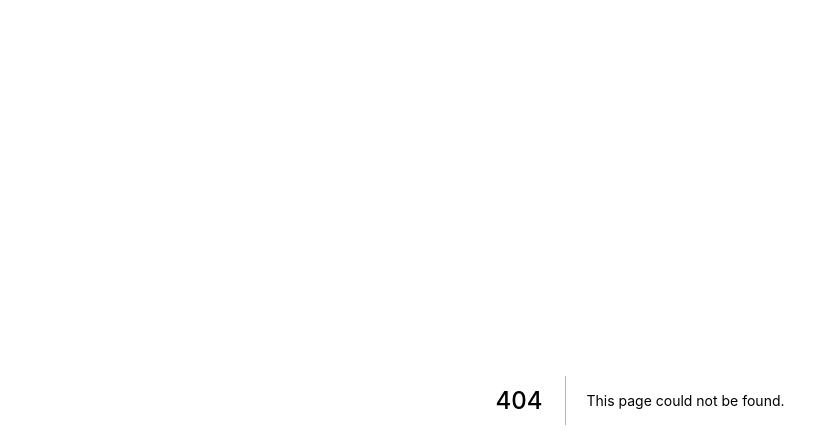
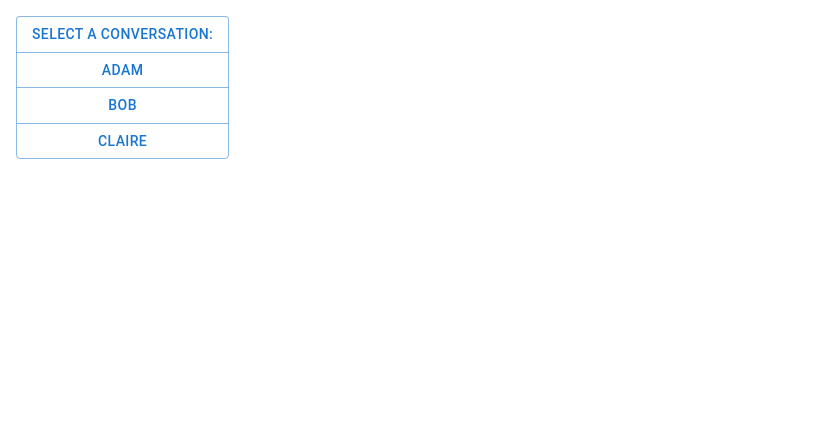
Before and after one commit to bhbyun1/client-server-instant-messenger, a Next.js app in the folder frontend/: page /components/ConversationPanel in a window 1280 px wide. Before the commit this address had no page. Shown: the top 448 px of the page, without its empty margins (0-831 px from the left). Built offline with nearby package versions, Linux system fonts and the light colour scheme.

Commit message:
feat(messaging): conversation panel component

```diff
--- /dev/null
+++ b/frontend/src/pages/components/ConversationPanel.jsx
@@ -0,0 +1,35 @@
+import { Box, ButtonGroup, Button } from "@mui/material";
+import React from "react";
+import styles from '../../styles.module.css';
+import createMuiTheme from "@mui/material/styles";
+
+export class ConversationPanel extends React.Component {
+    constructor() {
+        super();
+        this.conversations = [
+            <Button key="0">Select a Conversation:</Button>,
+            <Button key="1">Adam</Button>,
+            <Button key="2">Bob</Button>,
+            <Button key="3">Claire</Button>,
+          ];
+    }
+
+    render() {
+        return(
+            <Box sx={{
+                display: 'flex',
+                '& > *': {
+                    m: 1,},
+            }}>
+                <ButtonGroup
+                orientation="vertical"
+                aria-label="vertical outlined button group"
+                >
+                    {this.conversations}
+                </ButtonGroup>
+            </Box>
+        )
+    }
+};
+
+export default ConversationPanel;
--- a/frontend/src/pages/components/WebSocketCall.jsx
+++ b/frontend/src/pages/components/WebSocketCall.jsx
@@ -1,5 +1,5 @@
 import { useEffect, useState } from "react";
-import Container from '@mui/material/Container';
+import ConversationPanel from "./ConversationPanel";
 import IconButton from '@mui/material/IconButton';
 import TextField from '@mui/material/TextField';
 import InputAdornment from '@mui/material/InputAdornment';
@@ -37,6 +37,7 @@ export default function WebSocketCall({ socket }) {
   return (
     <div>
       <h2>WebSocket Communication</h2>
+      <ConversationPanel />
       <div className={styles.conversation_container}>
         <div className={styles.conversation}>
           <div className={styles.message_list}>
```
